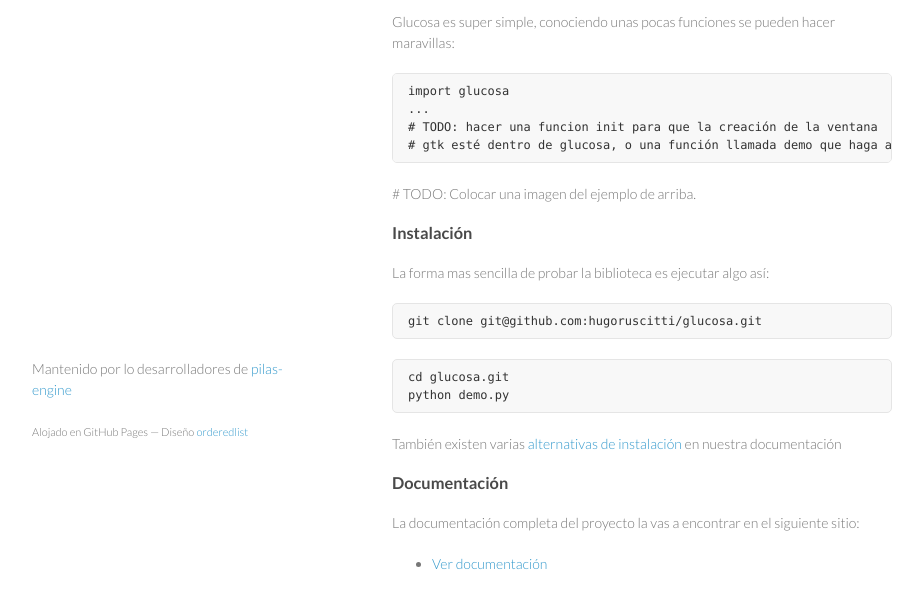
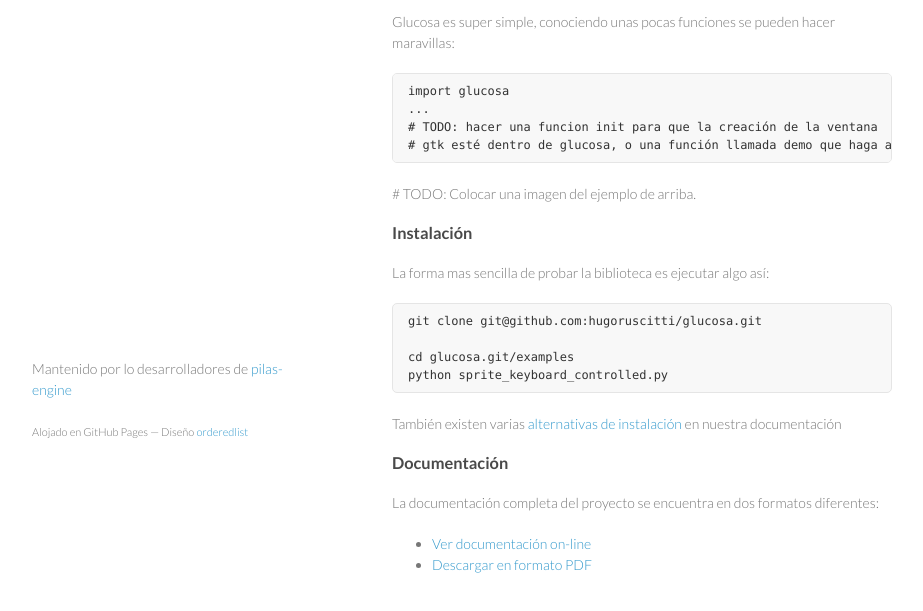
Before and after one commit to hugoruscitti/glucosa, a plain HTML site: page index.html in a window 1280 px wide. Shown: the part 289-900 px from the top of the page, without its empty margins (178-1101 px from the left). Drawn offline with Linux system fonts and the light colour scheme.

Commit message:
Colocando link a la documentacion online y en formato PDF.

```diff
--- a/index.html
+++ b/index.html
@@ -56,20 +56,22 @@ maravillas:
 
 <p>La forma mas sencilla de probar la biblioteca es ejecutar algo así:
 
-<pre><code>git clone git@github.com:hugoruscitti/glucosa.git</code></pre>
+<pre><code>git clone git@github.com:hugoruscitti/glucosa.git
 
-<pre><code>cd glucosa.git
-python demo.py</code></pre>
+cd glucosa.git/examples
+python sprite_keyboard_controlled.py</code></pre>
 
 <p>También existen varias <a href='http://glucosa.readthedocs.org/en/latest/motivacion.html#instalacion'>alternativas de instalación</a>
 en nuestra documentación</p>
 
 <h3>Documentación</h3>
 
-<p>La documentación completa del proyecto la vas a encontrar en el siguiente sitio:
+<p>La documentación completa del proyecto se encuentra en dos
+formatos diferentes:
 
 <ul>
-    <li><a href='http://readthedocs.org/docs/glucosa/en/latest/'>Ver documentación</a></li>
+    <li><a href='http://readthedocs.org/docs/glucosa/en/latest/'>Ver documentación on-line</a></li>
+    <li><a href='http://media.readthedocs.org/pdf/glucosa/latest/glucosa.pdf'>Descargar en formato PDF</a></li>
 </ul>
 
 
```
